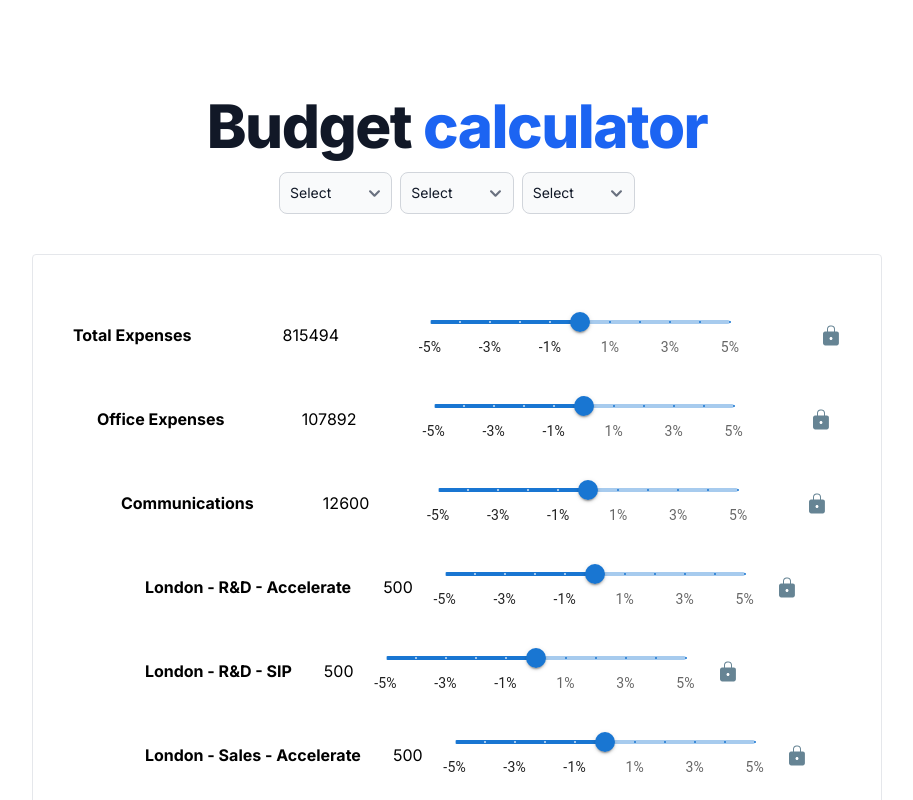
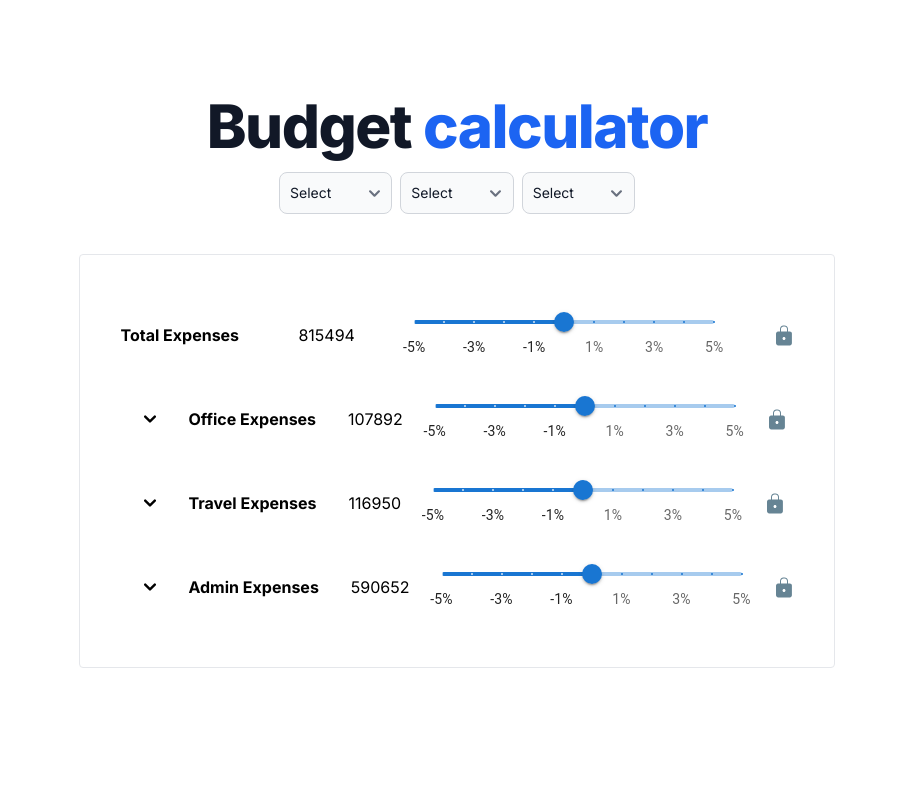
Before and after one commit to pavel-shermayster-sage/top-down-planning, a Next.js app: page / in a window 1280 px wide. Shown: the top 800 px of the page, without its empty margins (183-1096 px from the left). Built offline with nearby package versions, Linux system fonts and the light colour scheme.

Commit message:
accordion update

```diff
--- a/src/app/page.tsx
+++ b/src/app/page.tsx
@@ -10,14 +10,16 @@ import { Select } from "@/components/select";
 export default function Home() {
   const [data, setData] = useState(() => rawData);
   const onChange = (item: any, value: number) => {
-    item.total = item.total * (1 + value/100);
-    item.sibling && item.sibling.forEach((sib:any) => { // prevent breaking on leaf percentage change
-      sib.total =  sib.total * (1 + value/100);
-      item.sibling.forEach((sib:any) => {
-          sib.total =  sib.total * (1 + value/100);
+    item.total = item.total * (1 + value / 100);
+    item.sibling &&
+      item.sibling.forEach((sib: any) => {
+        // prevent breaking on leaf percentage change
+        sib.total = sib.total * (1 + value / 100);
+        item.sibling.forEach((sib: any) => {
+          sib.total = sib.total * (1 + value / 100);
         });
       });
-    console.log("value", { value, item});
+    console.log("value", { value, item });
   };
 
   const onSelectChange = (event: any) => {
@@ -33,15 +35,39 @@ export default function Home() {
         </h1>
         <div className="flex flex-col items-center justify-center">
           <div className="flex gap-2">
-                <Select id="department" onChange={onSelectChange} items={[{ value: "R&D", label: "R&D" }, { value: "Sales", label: "Sales"}, { value: "Product", label: "Product"}]}></Select>
-                <Select id="location" onChange={onSelectChange} items={[{ value: "London", label: "London" }, { value: "Tel-aviv", label: "Tel Aviv"}, { value: "Chicago", label: "Chicago"}]}></Select>
-                <Select id="project" onChange={onSelectChange} items={[{ value: "Accelerator", label: "Accelerator" }, { value: "SIP", label: "SIP"}]}></Select>
+            <Select
+              id="department"
+              onChange={onSelectChange}
+              items={[
+                { value: "R&D", label: "R&D" },
+                { value: "Sales", label: "Sales" },
+                { value: "Product", label: "Product" },
+              ]}
+            ></Select>
+            <Select
+              id="location"
+              onChange={onSelectChange}
+              items={[
+                { value: "London", label: "London" },
+                { value: "Tel-aviv", label: "Tel Aviv" },
+                { value: "Chicago", label: "Chicago" },
+              ]}
+            ></Select>
+            <Select
+              id="project"
+              onChange={onSelectChange}
+              items={[
+                { value: "Accelerator", label: "Accelerator" },
+                { value: "SIP", label: "SIP" },
+              ]}
+            ></Select>
           </div>
           <div className="flex flex-col gap-1 items-start mt-10 border p-10 rounded">
             {data.map((item) => {
               return (
                 <>
                   <Section
+                    bold={true}
                     key={item.expenseId}
                     item={item}
                     onChange={onChange}
@@ -57,11 +83,12 @@ export default function Home() {
                       >
                         <Section
                           item={item}
+                          bold={true}
                           onChange={onChange}
                           onLockChange={(isLocked: boolean) => {
                             console.log("isLocked", isLocked);
                           }}
-                        />
+                        >
                           {item.sibling.map((item) => {
                             return (
                               <div
@@ -75,28 +102,41 @@ export default function Home() {
                                   onLockChange={(isLocked: boolean) => {
                                     console.log("isLocked", isLocked);
                                   }}
-                              />
-
-                                {Object.keys(item.expenseAmount).map((itemName) => {
+                                >
+                                  {Object.keys(item.expenseAmount).map(
+                                    (itemName) => {
                                       return (
                                         <div
                                           className="ml-6 flex flex-col gap-1 items-start"
-                                            key={item.expenseId+itemName}
+                                          key={item.expenseId + itemName}
                                         >
                                           <Section
-                                                key={item.expenseId+itemName}
-                                                item={{expenseName:itemName, total: (item.expenseAmount as Record<string, number>)[itemName] }}
+                                            key={item.expenseId + itemName}
+                                            item={{
+                                              expenseName: itemName,
+                                              total: (
+                                                item.expenseAmount as Record<
+                                                  string,
+                                                  number
+                                                >
+                                              )[itemName],
+                                            }}
                                             onChange={onChange}
-                                                onLockChange={(isLocked: boolean) => {
+                                            onLockChange={(
+                                              isLocked: boolean
+                                            ) => {
                                               console.log("isLocked", isLocked);
                                             }}
                                           />
                                         </div>
                                       );
-                                })}
+                                    }
+                                  )}
+                                </Section>
                               </div>
                             );
                           })}
+                        </Section>
                       </div>
                     );
                   })}
--- a/src/components/section.tsx
+++ b/src/components/section.tsx
@@ -1,27 +1,67 @@
 "use client";
-import { useState } from "react";
+import React, { ReactNode, useState } from "react";
 import { LockIcon } from "./lock-svg";
 import { Slider } from "./slider";
 import { UnLockIcon } from "./unlock-svg";
 
 export function Section({
   item,
+  bold,
   onChange,
   onLockChange,
+  children,
 }: {
   item: any;
+  bold?: boolean;
   onChange: any;
   onLockChange?: any;
+  children?: ReactNode;
 }) {
   const [locked, setLocked] = useState(false);
+  const [show, setShow] = useState(false);
   return (
-    <div className="flex justify-between gap-8 items-center h-20 w-full">
-      <span className="font-bold">{item.expenseName}</span>
+    <>
+      <div
+        className={`flex justify-between  items-center w-full ${
+          bold ? "gap-8 h-20 " : "gap-8 h-14"
+        }`}
+      >
+        {Boolean(children) && (
+          <button
+            onClick={() => setShow(!show)}
+            type="button"
+            className="flex items-center justify-between font-medium text-left "
+            data-accordion-target="#accordion-flush-body-1"
+            aria-expanded="true"
+            aria-controls="accordion-flush-body-1"
+          >
+            <svg
+              data-accordion-icon
+              className={`w-3 h-3 shrink-0 ${
+                !show ? "rotate-180" : "rotate-0"
+              }`}
+              aria-hidden="true"
+              xmlns="http://www.w3.org/2000/svg"
+              fill="none"
+              viewBox="0 0 10 6"
+            >
+              <path
+                stroke="currentColor"
+                stroke-linecap="round"
+                stroke-linejoin="round"
+                stroke-width="2"
+                d="M9 5 5 1 1 5"
+              />
+            </svg>
+          </button>
+        )}
+        <span className={bold ? "font-bold" : ""}>{item.expenseName}</span>
         <div>{item.total}</div>
         <Slider
           id="slider"
+          className="text-xs"
           disabled={locked}
-        onChange={(_, value) => {
+          onChange={(_: any, value: any) => {
             onChange(item, value);
           }}
         />
@@ -34,5 +74,7 @@ export function Section({
           {locked ? <UnLockIcon /> : <LockIcon />}
         </button>
       </div>
+      {show && children}
+    </>
   );
 }
--- a/src/components/slider.tsx
+++ b/src/components/slider.tsx
@@ -9,20 +9,11 @@ const marks = [-5, -4, -3, -2, -1, 0, 1, 2, 3, 4, 5].map((value) => ({
 function valuetext(value: number) {
   return `${value}%`;
 }
-export function Slider({
-  id,
-  onChange,
-  disabled,
-}: {
-  id?: string;
-  disabled?: boolean;
-  onChange?: (event: any, value: number | number[]) => void;
-}) {
+export function Slider({ ...rest }: any) {
   return (
     <Box sx={{ width: 300 }}>
       <MUSlider
         aria-label=""
-        disabled={disabled}
         defaultValue={0}
         getAriaValueText={valuetext}
         step={1}
@@ -30,7 +21,7 @@ export function Slider({
         min={-5}
         max={5}
         valueLabelDisplay="auto"
-        onChange={onChange}
+        {...rest}
       />
     </Box>
   );
```
Lines whose indentation alone changed are shown as unchanged.
